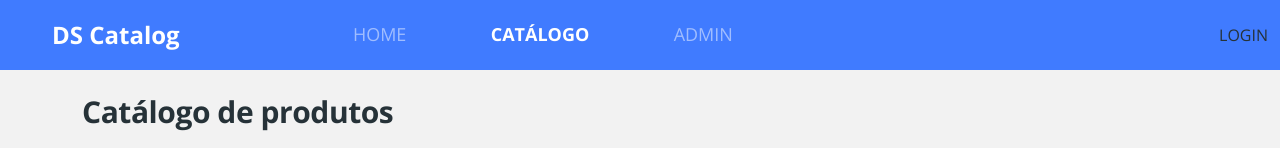
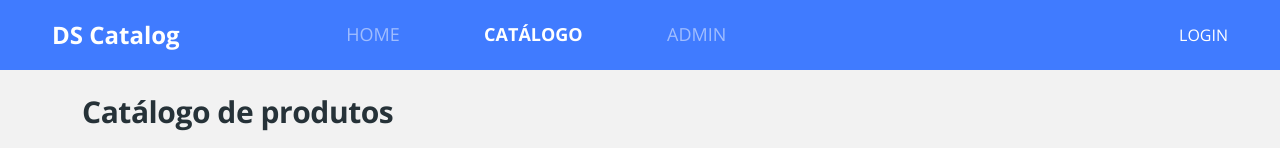
Before and after one commit to AlexEuzebio/DSCatalog, a React (Create React App) app in the folder frontweb/: page /products in a window 1280 px wide. Shown: the top 148 px of the page. Built offline with nearby package versions, Linux system fonts and the light colour scheme; no server answers.

Commit message:
Login/logout styling

```diff
--- a/frontweb/src/components/Navbar/index.tsx
+++ b/frontweb/src/components/Navbar/index.tsx
@@ -71,10 +71,10 @@
           </ul>
         </div>
 
-        <div>
+        <div className="nav-login-logout">
           {authData.authenticated ? (
             <>
-            <span>{authData.TokenData?.user_name}</span>
+            <span className="nav-username">{authData.TokenData?.user_name}</span>
             <a href="#logout" onClick={handleLogoutClick}>LOGOUT</a>
             </>
           ) : (
--- a/frontweb/src/components/Navbar/styles.css
+++ b/frontweb/src/components/Navbar/styles.css
@@ -3,8 +3,9 @@
   padding-left: 40px;
 }
 
-.nav-logo-text, .nav-logo-text:hover {
-    color: #FFF;
+.nav-logo-text,
+.nav-logo-text:hover {
+  color: #fff;
 }
 
 .main-menu {
@@ -19,10 +20,37 @@
 }
 
 .main-menu a:hover {
-    color: #FFF
+  color: #fff;
 }
 
 .main-menu a.active {
-    color: #FFF;
+  color: #fff;
   font-weight: 700;
 }
+
+.nav-login-logout {
+  display: none;
+}
+
+.nav-username {
+  display: none;
+}
+
+@media (min-width: 768px) {
+  .nav-login-logout {
+    display: unset;
+    color: #fff;
+    margin-right: 15px;
+  }
+}
+
+@media (min-width: 992px) {
+  .nav-login-logout {
+    margin-right: 40px;
+  }
+
+  .nav-username {
+    display: unset;
+    margin-right: 20px;
+  }
+}
```
Lines whose indentation alone changed are shown as unchanged.
